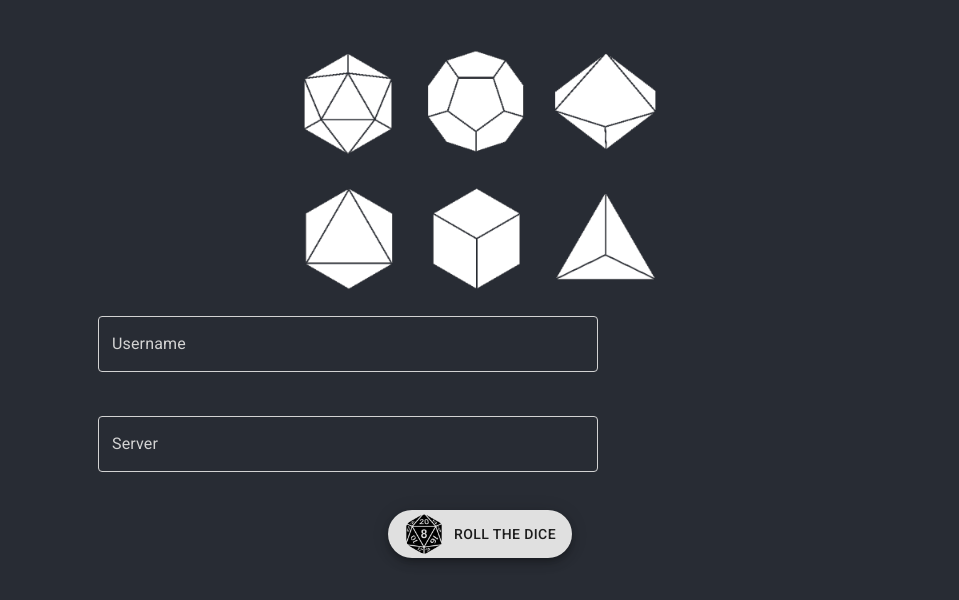
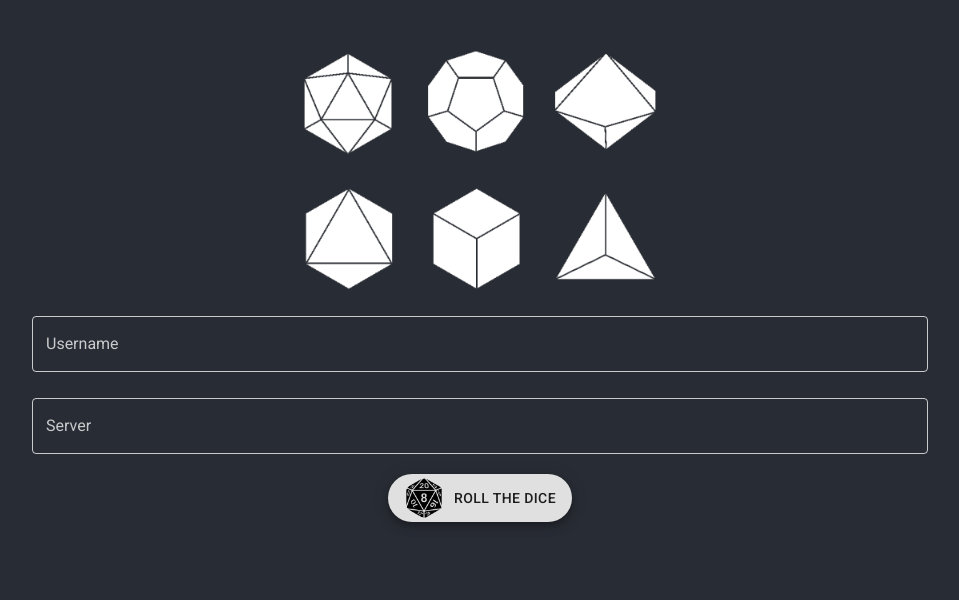
Before and after one commit to NecaX/RoleBoard, a React (Create React App) app: page / in a window 1280 px wide. Shown: the top 600 px of the page, without its empty margins (160-1119 px from the left). Built offline with nearby package versions, Linux system fonts and the light colour scheme.

Commit message:
CSS bugs fixed

```diff
--- a/package.json
+++ b/package.json
@@ -6,6 +6,7 @@
   "dependencies": {
     "@material-ui/core": "^4.2.0",
     "@material-ui/icons": "^4.2.1",
+    "@material/textfield": "^3.1.0",
     "react": "^16.8.6",
     "react-dom": "^16.8.6",
     "react-router-dom": "^5.0.1",
--- a/src/Login.css
+++ b/src/Login.css
@@ -1,5 +1,4 @@
 .Login {
-  text-align: center;
   user-select:none;
   background-color: #282c34;
   display: flex;
@@ -15,7 +14,7 @@
 }
 
 .text-field {
-  width: 100vmin;
+  width: 70%;
   padding-bottom: 20px;
   display: flex;
   flex-direction: column;
@@ -34,3 +33,195 @@
 .App-link {
   color: #61dafb;
 }
+
+.pure-material-textfield-outlined {
+    --pure-material-safari-helper1: rgb(var(--pure-material-primary-rgb, 33, 150, 243));
+    position: relative;
+    display: inline-block;
+    padding-top: 6px;
+    font-family: var(--pure-material-font, "Roboto", "Segoe UI", BlinkMacSystemFont, system-ui, -apple-system);
+    font-size: 16px;
+    line-height: 1.5;
+    overflow: hidden;
+    margin-top: 20px;
+}
+
+/* Input, Textarea */
+.pure-material-textfield-outlined > input,
+.pure-material-textfield-outlined > textarea {
+    box-sizing: border-box;
+    margin: 0;
+    border: solid 1px; /* Safari */
+    border-color: rgba(var(--pure-material-onsurface-rgb, 255,255,255), 0.75);
+    border-top-color: transparent;
+    border-radius: 4px;
+    padding: 15px 13px 15px;
+    width: 100%;
+    height: inherit;
+    color: rgba(var(--pure-material-onsurface-rgb, 255,255,255), 0.93);
+    background-color: transparent;
+    box-shadow: none; /* Firefox */
+    font-family: inherit;
+    font-size: inherit;
+    line-height: inherit;
+    caret-color: rgb(var(--pure-material-primary-rgb, 33, 150, 243));
+    transition: border 0.2s, box-shadow 0.2s;
+}
+
+/* Span */
+.pure-material-textfield-outlined > input + span,
+.pure-material-textfield-outlined > textarea + span {
+    position: absolute;
+    top: 0;
+    left: 0;
+    display: flex;
+    border-color: rgba(var(--pure-material-onsurface-rgb, 255,255,255), 0.75);
+    width: 100%;
+    max-height: 100%;
+    color: rgba(var(--pure-material-onsurface-rgb, 255,255,255), 0.75);
+    font-size: 75%;
+    line-height: 15px;
+    cursor: text;
+    transition: color 0.2s, font-size 0.2s, line-height 0.2s;
+}
+
+/* Corners */
+.pure-material-textfield-outlined > input + span::before,
+.pure-material-textfield-outlined > input + span::after,
+.pure-material-textfield-outlined > textarea + span::before,
+.pure-material-textfield-outlined > textarea + span::after {
+    content: "";
+    display: block;
+    box-sizing: border-box;
+    margin-top: 6px;
+    border-top: solid 1px;
+    border-top-color: rgba(var(--pure-material-onsurface-rgb, 255,255,255), 0.75);
+    min-width: 10px;
+    height: 8px;
+    pointer-events: none;
+    box-shadow: inset 0 1px transparent;
+    transition: border-color 0.2s, box-shadow 0.2s;
+}
+
+.pure-material-textfield-outlined > input + span::before,
+.pure-material-textfield-outlined > textarea + span::before {
+    margin-right: 4px;
+    border-left: solid 1px transparent;
+    border-radius: 4px 0;
+}
+
+.pure-material-textfield-outlined > input + span::after,
+.pure-material-textfield-outlined > textarea + span::after {
+    flex-grow: 1;
+    margin-left: 4px;
+    border-right: solid 1px transparent;
+    border-radius: 0 4px;
+}
+
+/* Hover */
+.pure-material-textfield-outlined:hover > input,
+.pure-material-textfield-outlined:hover > textarea {
+    border-color: rgba(var(--pure-material-onsurface-rgb, 255,255,255), 0.93);
+    border-top-color: transparent;
+}
+
+.pure-material-textfield-outlined:hover > input + span::before,
+.pure-material-textfield-outlined:hover > textarea + span::before,
+.pure-material-textfield-outlined:hover > input + span::after,
+.pure-material-textfield-outlined:hover > textarea + span::after {
+    border-top-color: rgba(var(--pure-material-onsurface-rgb, 255,255,255), 0.93);
+}
+
+.pure-material-textfield-outlined:hover > input:not(:focus):placeholder-shown,
+.pure-material-textfield-outlined:hover > textarea:not(:focus):placeholder-shown {
+    border-color: rgba(var(--pure-material-onsurface-rgb, 255,255,255), 0.93);
+}
+
+/* Placeholder-shown */
+.pure-material-textfield-outlined > input:not(:focus):placeholder-shown,
+.pure-material-textfield-outlined > textarea:not(:focus):placeholder-shown {
+    border-top-color: rgba(var(--pure-material-onsurface-rgb, 255,255,255), 0.75);
+}
+
+.pure-material-textfield-outlined > input:not(:focus):placeholder-shown + span,
+.pure-material-textfield-outlined > textarea:not(:focus):placeholder-shown + span {
+    font-size: inherit;
+    line-height: 68px;
+}
+
+.pure-material-textfield-outlined > input:not(:focus):placeholder-shown + span::before,
+.pure-material-textfield-outlined > textarea:not(:focus):placeholder-shown + span::before,
+.pure-material-textfield-outlined > input:not(:focus):placeholder-shown + span::after,
+.pure-material-textfield-outlined > textarea:not(:focus):placeholder-shown + span::after {
+    border-top-color: transparent;
+}
+
+/* Focus */
+.pure-material-textfield-outlined > input:focus,
+.pure-material-textfield-outlined > textarea:focus {
+    border-color: rgb(var(--pure-material-primary-rgb, 33, 150, 243));
+    border-top-color: transparent;
+    box-shadow: inset 1px 0 var(--pure-material-safari-helper1), inset -1px 0 var(--pure-material-safari-helper1), inset 0 -1px var(--pure-material-safari-helper1);
+    outline: none;
+}
+
+.pure-material-textfield-outlined > input:focus + span,
+.pure-material-textfield-outlined > textarea:focus + span {
+    color: rgb(var(--pure-material-primary-rgb, 33, 150, 243));
+}
+
+.pure-material-textfield-outlined > input:focus + span::before,
+.pure-material-textfield-outlined > input:focus + span::after,
+.pure-material-textfield-outlined > textarea:focus + span::before,
+.pure-material-textfield-outlined > textarea:focus + span::after {
+    border-top-color: var(--pure-material-safari-helper1) !important;
+    box-shadow: inset 0 1px var(--pure-material-safari-helper1);
+}
+
+/* Disabled */
+.pure-material-textfield-outlined > input:disabled,
+.pure-material-textfield-outlined > input:disabled + span,
+.pure-material-textfield-outlined > textarea:disabled,
+.pure-material-textfield-outlined > textarea:disabled + span {
+    border-color: rgba(var(--pure-material-onsurface-rgb, 255,255,255), 0.38) !important;
+    border-top-color: transparent !important;
+    color: rgba(var(--pure-material-onsurface-rgb, 255,255,255), 0.38);
+    pointer-events: none;
+}
+
+.pure-material-textfield-outlined > input:disabled + span::before,
+.pure-material-textfield-outlined > input:disabled + span::after,
+.pure-material-textfield-outlined > textarea:disabled + span::before,
+.pure-material-textfield-outlined > textarea:disabled + span::after {
+    border-top-color: rgba(var(--pure-material-onsurface-rgb, 255,255,255), 0.38) !important;
+}
+
+.pure-material-textfield-outlined > input:disabled:placeholder-shown,
+.pure-material-textfield-outlined > input:disabled:placeholder-shown + span,
+.pure-material-textfield-outlined > textarea:disabled:placeholder-shown,
+.pure-material-textfield-outlined > textarea:disabled:placeholder-shown + span {
+    border-top-color: rgba(var(--pure-material-onsurface-rgb, 255,255,255), 0.38) !important;
+}
+
+.pure-material-textfield-outlined > input:disabled:placeholder-shown + span::before,
+.pure-material-textfield-outlined > input:disabled:placeholder-shown + span::after,
+.pure-material-textfield-outlined > textarea:disabled:placeholder-shown + span::before,
+.pure-material-textfield-outlined > textarea:disabled:placeholder-shown + span::after {
+    border-top-color: transparent !important;
+}
+
+/* Faster transition in Safari for less noticable fractional font-size issue */
+@media not all and (min-resolution:.001dpcm) {
+    @supports (-webkit-appearance:none) {
+        .pure-material-textfield-outlined > input,
+        .pure-material-textfield-outlined > input + span,
+        .pure-material-textfield-outlined > textarea,
+        .pure-material-textfield-outlined > textarea + span,
+        .pure-material-textfield-outlined > input + span::before,
+        .pure-material-textfield-outlined > input + span::after,
+        .pure-material-textfield-outlined > textarea + span::before,
+        .pure-material-textfield-outlined > textarea + span::after {
+            transition-duration: 0.1s;
+        }
+    }
+}
--- a/src/Login.js
+++ b/src/Login.js
@@ -2,7 +2,6 @@ import React from 'react';
 import { Link } from "react-router-dom";
 import dice from './img/dice_no_bg.png';
 import onedice from './img/one-dice.png';
-import ValidField from './ValidField'
 import Fab from '@material-ui/core/Fab';
 import 'typeface-roboto';
 import Avatar from '@material-ui/core/Avatar';
@@ -19,15 +18,15 @@ class Login extends React.Component {
       username: 'default',
     }
   }
-  modifyUsername (value) {
+  modifyUsername (event) {
     this.setState({
-      username: value
+      username: event.target.value
     })
   }
 
-  modifyServer (value) {
+  modifyServer (event) {
     this.setState({
-      server: value
+      server: event.target.value
     })
   }
 
@@ -39,8 +38,15 @@ class Login extends React.Component {
           <img src={dice}  className="dice-logo" style={{marginTop: 50}}/>
         </div>
         <div className="text-field">
-          <ValidField onModify={this.modifyUsername} label="Username" placeholder=''/>
-          <ValidField onModify={this.modifyServer} label="Server" placeholder='localhost'/>
+          <label class="pure-material-textfield-outlined">
+            <input placeholder=" " onChange={this.modifyUsername}/>
+            <span>Username</span>
+          </label>
+
+          <label class="pure-material-textfield-outlined">
+            <input placeholder=" " onChange={this.modifyServer}/>
+            <span>Server</span>
+          </label>
         </div>
         <div style={{display: 'flex', paddingBottom: 30}}>
           <Link to={'/app/'+this.state.username+'/'+this.state.server} style={{ textDecoration: 'none' }}>
@@ -50,6 +56,7 @@ class Login extends React.Component {
             </Fab>
           </Link>
         </div>
+
       </div>
     )
   }
--- a/src/ValidField.js
+++ /dev/null
@@ -1,84 +0,0 @@
-import React from 'react';
-import PropTypes from 'prop-types';
-import { withStyles } from '@material-ui/core/styles';
-import TextField from '@material-ui/core/TextField';
-
-const styles = theme => ({
-  container: {
-    display: 'flex',
-    flexWrap: 'wrap',
-    padding: 10,
-  },
-  textField: {
-    marginLeft: theme.spacing.unit,
-    marginRight: theme.spacing.unit,
-    width: 500,
-
-  },
-
-  cssLabel: {
-    color : '#D3D3D3'
-  },
-
- cssOutlinedInput: {
-    "&:not(hover):not($disabled):not($cssFocused):not($error) $notchedOutline": {
-      borderColor: "#D3D3D3", //default
-    },
-    "&:hover:not($disabled):not($cssFocused):not($error) $notchedOutline": {
-      borderColor: "white", //hovered
-    },
-    "&$cssFocused $notchedOutline": {
-    }
-  },
-  notchedOutline: { },
-  cssFocused: {  },
-  error: {},
-  disabled: {}
-
-});
-
-class ValidField extends React.Component {
-
-
-  handleChange = name => event => {
-    this.props.onModify(event.target.value)
-  };
-
-  render() {
-    const { classes } = this.props;
-
-    return (
-      <form className={classes.container} noValidate autoComplete="off">
-        <TextField
-          id="standard-name"
-          label={this.props.label}
-          className={classes.textField}
-          onChange={this.handleChange('name')}
-          margin="normal"
-          placeholder={this.props.placeholder}
-          variant="outlined"
-          InputLabelProps={{
-            classes: {
-              root: classes.cssLabel,
-              focused: classes.cssFocused,
-            },
-          }}
-          InputProps={{
-            classes: {
-              root: classes.cssOutlinedInput,
-              focused: classes.cssFocused,
-              notchedOutline: classes.notchedOutline,
-            },
-            inputMode: "numeric"
-          }}
-        />
-      </form>
-    );
-  }
-}
-
-ValidField.propTypes = {
-  classes: PropTypes.object.isRequired,
-};
-
-export default withStyles(styles)(ValidField);
```
Also changed, not shown: 1 other file (tests, documents, lock files or other folders).
